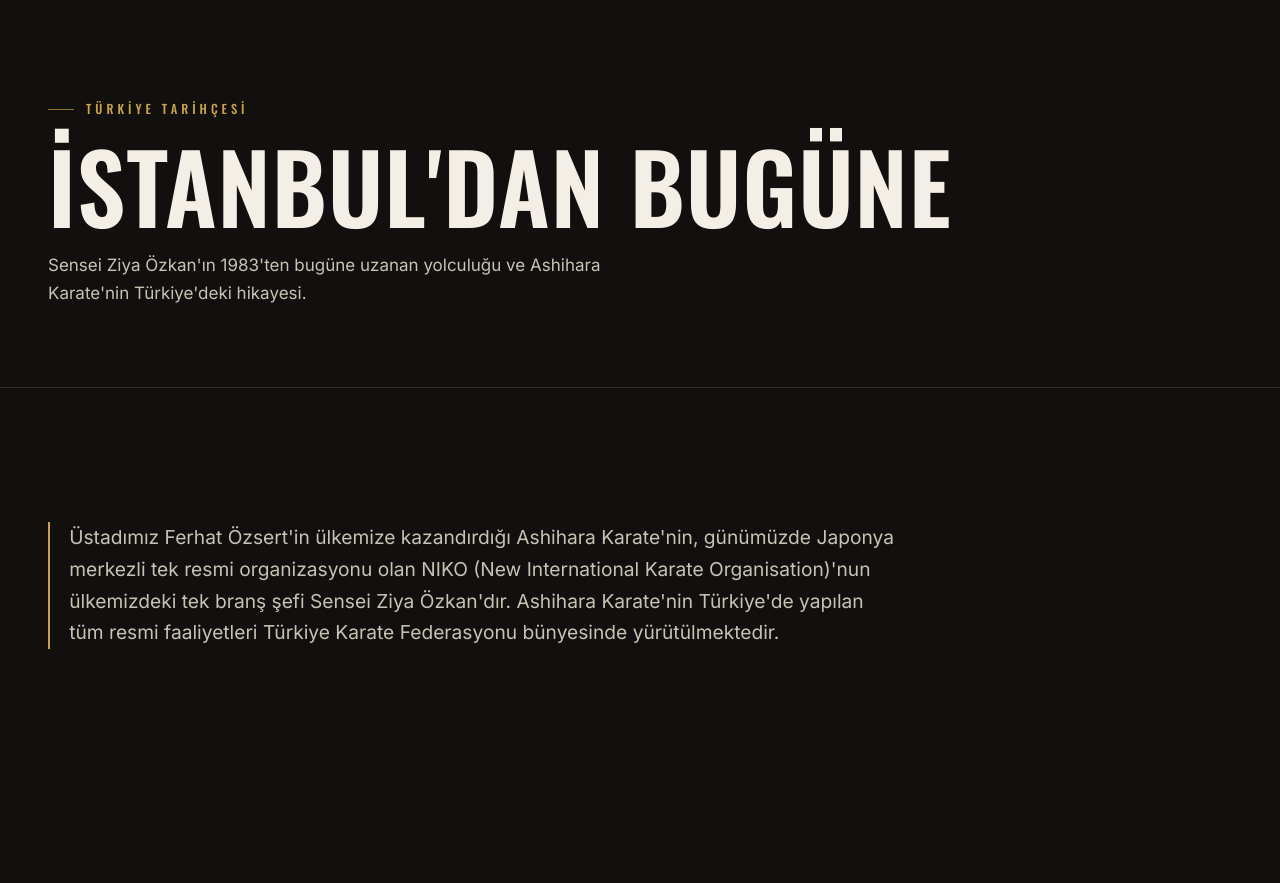
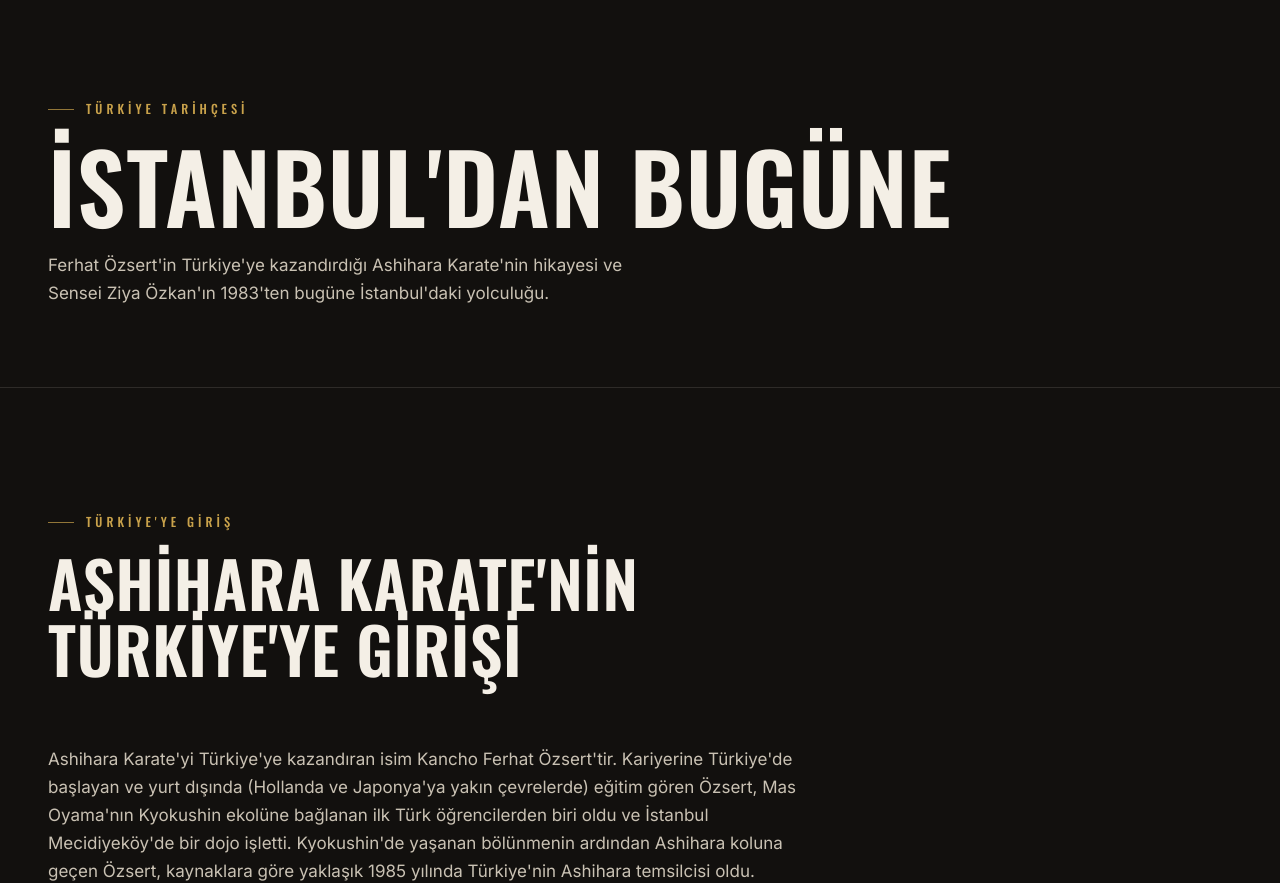
Before and after one commit to Kivanc-Incedemir/ashihara-karate-turkiye, a plain HTML site: page turkiye-tarihcesi.html in a window 1280 px wide. Shown: the part 78-961 px from the top of the page. Drawn offline with nearby package versions, Linux system fonts and the light colour scheme.

Commit message:
Add Ferhat Özsert's introduction of Ashihara Karate to Türkiye, update hero subtitle

```diff
--- a/assets/js/i18n.js
+++ b/assets/js/i18n.js
@@ -128,7 +128,11 @@ const TR = {
   /* turkey history page */
   "thist.eyebrow": "Türkiye Tarihçesi",
   "thist.title": "İstanbul'dan Bugüne",
-  "thist.sub": "Sensei Ziya Özkan'ın 1983'ten bugüne uzanan yolculuğu ve Ashihara Karate'nin Türkiye'deki hikayesi.",
+  "thist.sub": "Ferhat Özsert'in Türkiye'ye kazandırdığı Ashihara Karate'nin hikayesi ve Sensei Ziya Özkan'ın 1983'ten bugüne İstanbul'daki yolculuğu.",
+
+  "thist.arrival.eyebrow": "Türkiye'ye Giriş",
+  "thist.arrival.title": "Ashihara Karate'nin Türkiye'ye Girişi",
+  "thist.arrival.p1": "Ashihara Karate'yi Türkiye'ye kazandıran isim Kancho Ferhat Özsert'tir. Kariyerine Türkiye'de başlayan ve yurt dışında (Hollanda ve Japonya'ya yakın çevrelerde) eğitim gören Özsert, Mas Oyama'nın Kyokushin ekolüne bağlanan ilk Türk öğrencilerden biri oldu ve İstanbul Mecidiyeköy'de bir dojo işletti. Kyokushin'de yaşanan bölünmenin ardından Ashihara koluna geçen Özsert, kaynaklara göre yaklaşık 1985 yılında Türkiye'nin Ashihara temsilcisi oldu. Haziran 2015'te, yaklaşık 63 yaşında vefat etti; İstanbul Sarıyer Çayırbaşı Mezarlığı'na defnedildi.",
 
   "thist.official.p1": "Üstadımız Ferhat Özsert'in ülkemize kazandırdığı Ashihara Karate'nin, günümüzde Japonya merkezli tek resmi organizasyonu olan NIKO (New International Karate Organisation)'nun ülkemizdeki tek branş şefi Sensei Ziya Özkan'dır. Ashihara Karate'nin Türkiye'de yapılan tüm resmi faaliyetleri Türkiye Karate Federasyonu bünyesinde yürütülmektedir.",
 
@@ -327,7 +331,11 @@ const EN = {
   /* turkey history page */
   "thist.eyebrow": "Turkey History",
   "thist.title": "From Istanbul to Today",
-  "thist.sub": "Sensei Ziya Özkan's journey since 1983, and the story of Ashihara Karate in Türkiye.",
+  "thist.sub": "The story of Ashihara Karate brought to Türkiye by Ferhat Özsert, and Sensei Ziya Özkan's journey in Istanbul since 1983.",
+
+  "thist.arrival.eyebrow": "Arrival in Türkiye",
+  "thist.arrival.title": "How Ashihara Karate Arrived in Türkiye",
+  "thist.arrival.p1": "Ashihara Karate was brought to Türkiye by Kancho Ferhat Özsert. He trained early on in Türkiye and abroad — in the Netherlands and in circles close to Japan — becoming one of the first Turkish students connected to Mas Oyama's Kyokushin lineage, and ran a dojo in Mecidiyeköy, Istanbul. When Kyokushin split and the Ashihara style broke away, Özsert became Türkiye's representative for Ashihara, reportedly around 1985. He passed away in June 2015 at about 63, and is buried at Sarıyer Çayırbaşı Cemetery in Istanbul.",
 
   "thist.official.p1": "Ashihara Karate, brought to our country by our master Ferhat Özsert, has Sensei Ziya Özkan as its sole branch chief in Türkiye under NIKO (New International Karate Organisation) — today the only official organisation headquartered in Japan. All official activities of Ashihara Karate carried out in Türkiye take place under the Turkish Karate Federation.",
 
--- a/turkiye-tarihcesi.html
+++ b/turkiye-tarihcesi.html
@@ -61,12 +61,25 @@
       <div class="wrap">
         <span class="eyebrow" data-i18n="thist.eyebrow">Türkiye Tarihçesi</span>
         <h1 data-i18n="thist.title">İstanbul'dan Bugüne</h1>
-        <p data-i18n="thist.sub">Sensei Ziya Özkan'ın 1983'ten bugüne uzanan yolculuğu ve Ashihara Karate'nin Türkiye'deki hikayesi.</p>
+        <p data-i18n="thist.sub">Ferhat Özsert'in Türkiye'ye kazandırdığı Ashihara Karate'nin hikayesi ve Sensei Ziya Özkan'ın 1983'ten bugüne İstanbul'daki yolculuğu.</p>
+      </div>
+    </section>
+
+    <!-- arrival in Turkey -->
+    <section class="section">
+      <div class="wrap">
+        <div class="section-head reveal">
+          <span class="eyebrow" data-i18n="thist.arrival.eyebrow">Türkiye'ye Giriş</span>
+          <h2 data-i18n="thist.arrival.title">Ashihara Karate'nin Türkiye'ye Girişi</h2>
+        </div>
+        <div class="prose reveal" style="max-width:70ch;">
+          <p data-i18n="thist.arrival.p1">Ashihara Karate'yi Türkiye'ye kazandıran isim Kancho Ferhat Özsert'tir. Kariyerine Türkiye'de başlayan ve yurt dışında (Hollanda ve Japonya'ya yakın çevrelerde) eğitim gören Özsert, Mas Oyama'nın Kyokushin ekolüne bağlanan ilk Türk öğrencilerden biri oldu ve İstanbul Mecidiyeköy'de bir dojo işletti. Kyokushin'de yaşanan bölünmenin ardından Ashihara koluna geçen Özsert, kaynaklara göre yaklaşık 1985 yılında Türkiye'nin Ashihara temsilcisi oldu. Haziran 2015'te, yaklaşık 63 yaşında vefat etti; İstanbul Sarıyer Çayırbaşı Mezarlığı'na defnedildi.</p>
+        </div>
       </div>
     </section>
 
     <!-- official representation -->
-    <section class="section">
+    <section class="section" style="border-top:1px solid var(--line);">
       <div class="wrap">
         <p class="lead reveal" style="max-width:70ch;border-left:2px solid var(--brass);padding-left:1.2rem;" data-i18n="thist.official.p1">Üstadımız Ferhat Özsert'in ülkemize kazandırdığı Ashihara Karate'nin, günümüzde Japonya merkezli tek resmi organizasyonu olan NIKO (New International Karate Organisation)'nun ülkemizdeki tek branş şefi Sensei Ziya Özkan'dır. Ashihara Karate'nin Türkiye'de yapılan tüm resmi faaliyetleri Türkiye Karate Federasyonu bünyesinde yürütülmektedir.</p>
       </div>
```
